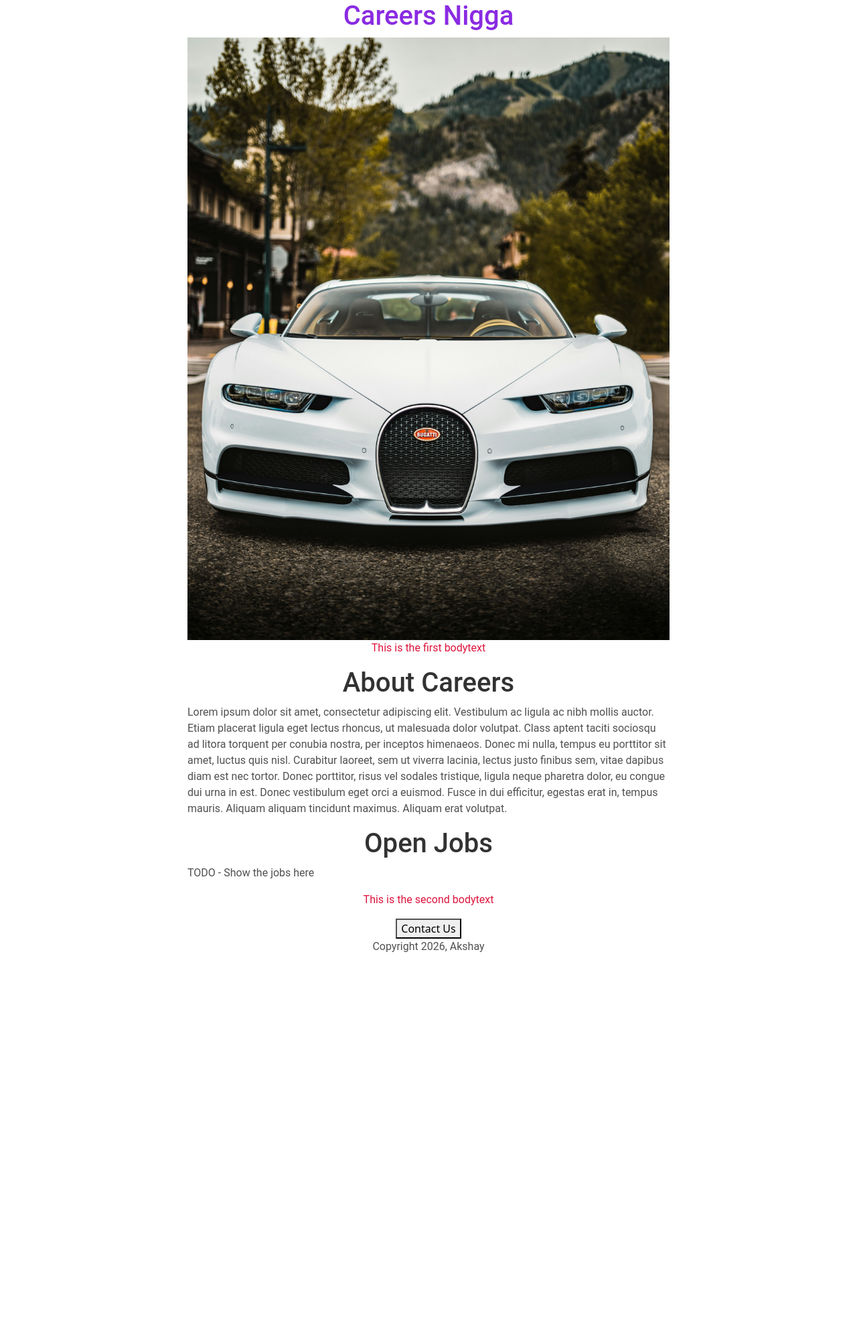
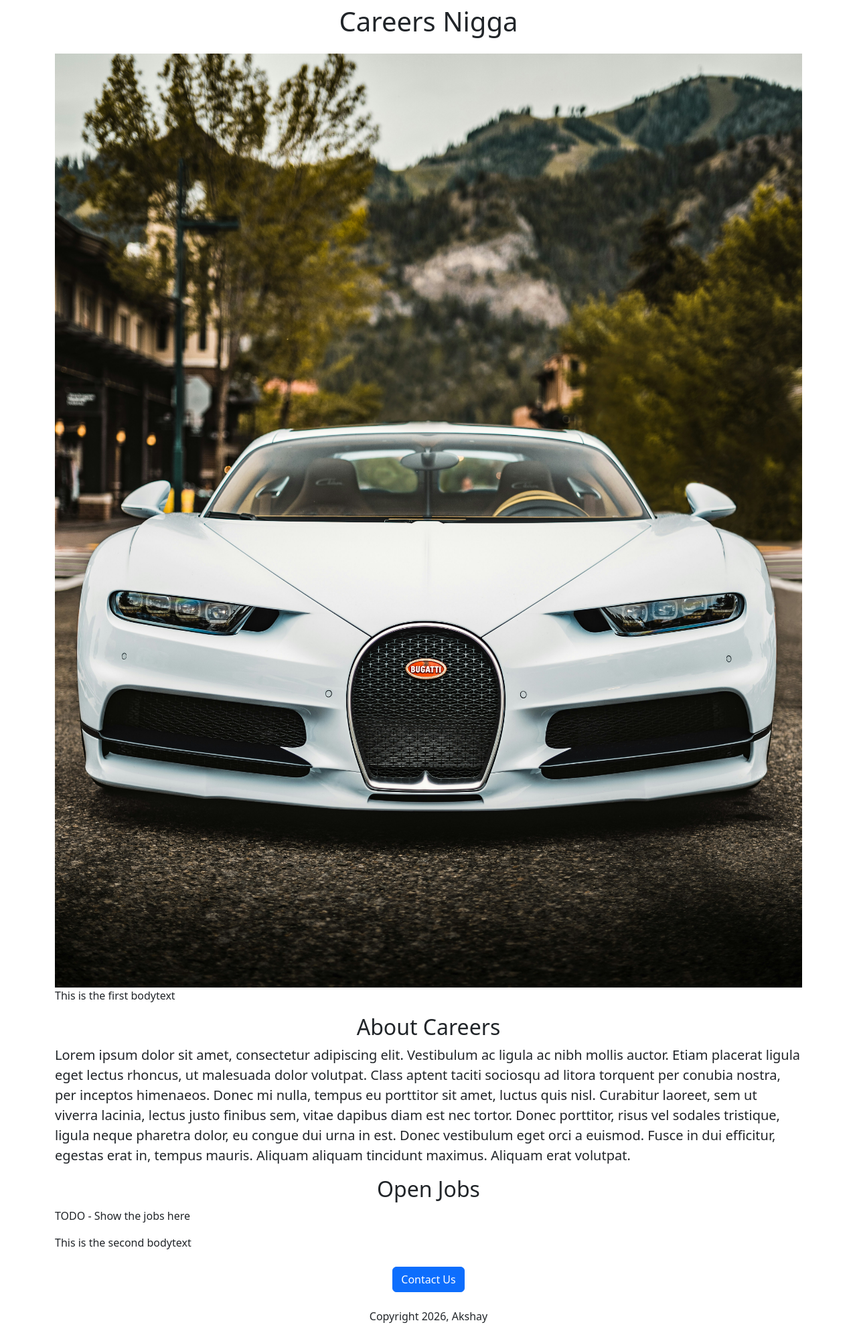
Before and after one commit to VennCoder/JCW, a Flask app: page / in a window 1280 px wide. Shown: the whole page at 67% size. Before the commit the page ends 1422 px from the top, so only its background shows below. Run offline with Flask 3, Linux system fonts and the light colour scheme.

Commit message:
Bootstrap

```diff
--- a/templates/home.html
+++ b/templates/home.html
@@ -7,55 +7,28 @@
         <link href="https://cdn.jsdelivr.net/npm/bootstrap@5.3.8/dist/css/bootstrap.min.css" rel="stylesheet" integrity="sha384-sRIl4kxILFvY47J16cr9ZwB07vP4J8+LH7qKQnuqkuIAvNWLzeN8tE5YBujZqJLB" crossorigin="anonymous">
 
         <style>
-                h1 {
-                    font-family: Roboto;
-                    font-size: normal;
-                    color: #8a2be2;
-                    font-size: 40px;
-                    text-align: center;
-                }
+            #banner {
+                width: 100%;
+                height: 100%;
+                object-fit: cover;
+            }
 
-                #banner {
-                    width: 100%;
-                    height: 100%;
-                    object-fit: cover;
-                }
-
-                h2 {
-                    font-family: Roboto;
-                    font-size: normal;
-                    color: rgb(50,50,50);
-                    font-size: 40px;
-                    text-align: center;
-                }
-                p {
-                    font-family: Roboto;
-                    color: rgb(80,80,80);
-                }
-                #container {
-                    max-width:720px;
-                    margin: 0 auto;
-                }
-                .bodytext {
-                   color: crimson;
-                   text-align: center;
-                }
         </style>
     </head>
 
     <body>
-        <div id="container">
-            <h1>Careers Nigga</h1>
+        <div class="container">
+            <h1 class="text-center mt-2 mb-4">Careers Nigga</h1>
             <img class="img-fluid" id="banner" src = "http://127.0.0.1:5000/static/car.jpg"
             height = "320">
             <p class="bodytext">This is the first bodytext</p>
-            <h2>About Careers</h2>
-            <p>Lorem ipsum dolor sit amet, consectetur adipiscing elit. Vestibulum ac ligula ac nibh mollis auctor. Etiam placerat ligula eget lectus rhoncus, ut malesuada dolor volutpat. Class aptent taciti sociosqu ad litora torquent per conubia nostra, per inceptos himenaeos. Donec mi nulla, tempus eu porttitor sit amet, luctus quis nisl. Curabitur laoreet, sem ut viverra lacinia, lectus justo finibus sem, vitae dapibus diam est nec tortor. Donec porttitor, risus vel sodales tristique, ligula neque pharetra dolor, eu congue dui urna in est. Donec vestibulum eget orci a euismod. Fusce in dui efficitur, egestas erat in, tempus mauris. Aliquam aliquam tincidunt maximus. Aliquam erat volutpat.</p>
-            <h2>Open Jobs</h2>
+            <h2 class="text-center">About Careers</h2>
+            <p class="lead">Lorem ipsum dolor sit amet, consectetur adipiscing elit. Vestibulum ac ligula ac nibh mollis auctor. Etiam placerat ligula eget lectus rhoncus, ut malesuada dolor volutpat. Class aptent taciti sociosqu ad litora torquent per conubia nostra, per inceptos himenaeos. Donec mi nulla, tempus eu porttitor sit amet, luctus quis nisl. Curabitur laoreet, sem ut viverra lacinia, lectus justo finibus sem, vitae dapibus diam est nec tortor. Donec porttitor, risus vel sodales tristique, ligula neque pharetra dolor, eu congue dui urna in est. Donec vestibulum eget orci a euismod. Fusce in dui efficitur, egestas erat in, tempus mauris. Aliquam aliquam tincidunt maximus. Aliquam erat volutpat.</p>
+            <h2 class="text-center">Open Jobs</h2>
             <p>TODO - Show the jobs here</p>
             <p class="bodytext">This is the second bodytext</p>
-            <div style= "text-align:center;";>
-                <button id="contactButton">Contact Us</button>
+            <div class="text-center">
+                <button id="contactButton" class="btn btn-primary mt-2 mb-4">Contact Us</button>
                 <p> Copyright 2026, Akshay</p>
             </div>
         </div>
```
